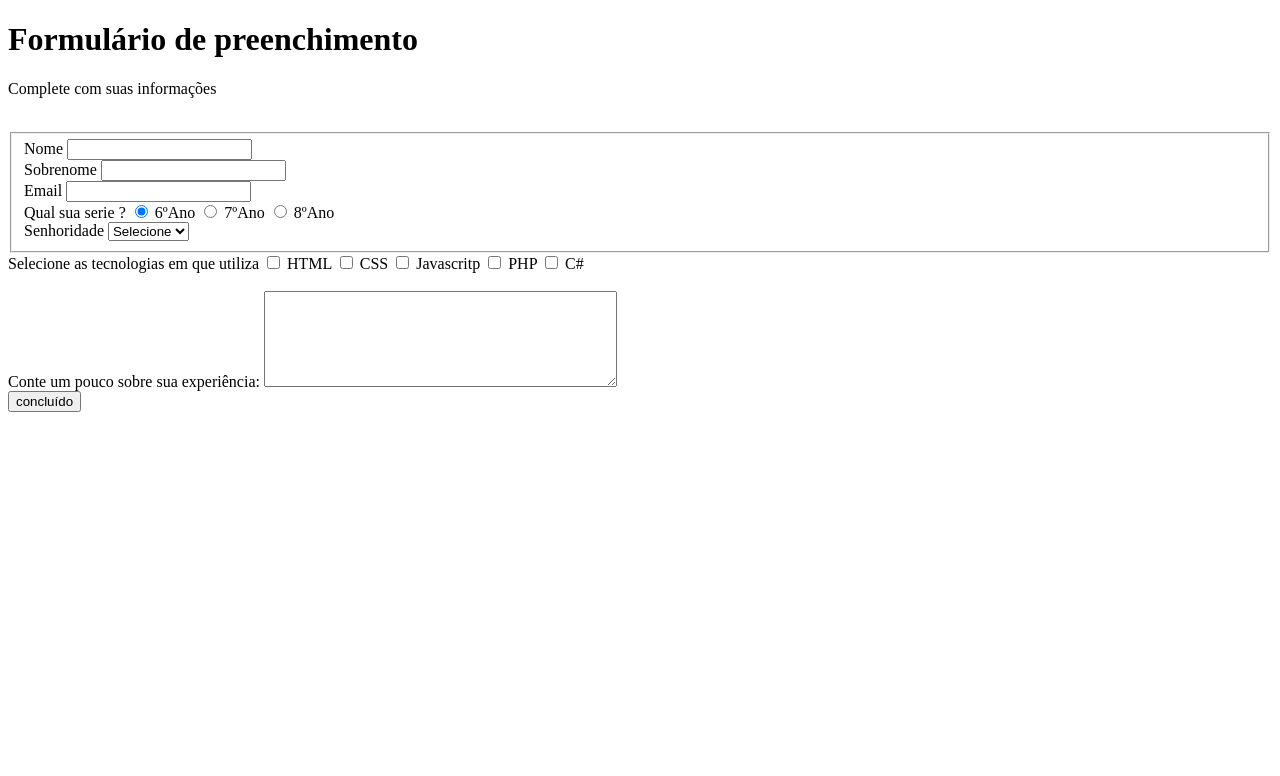
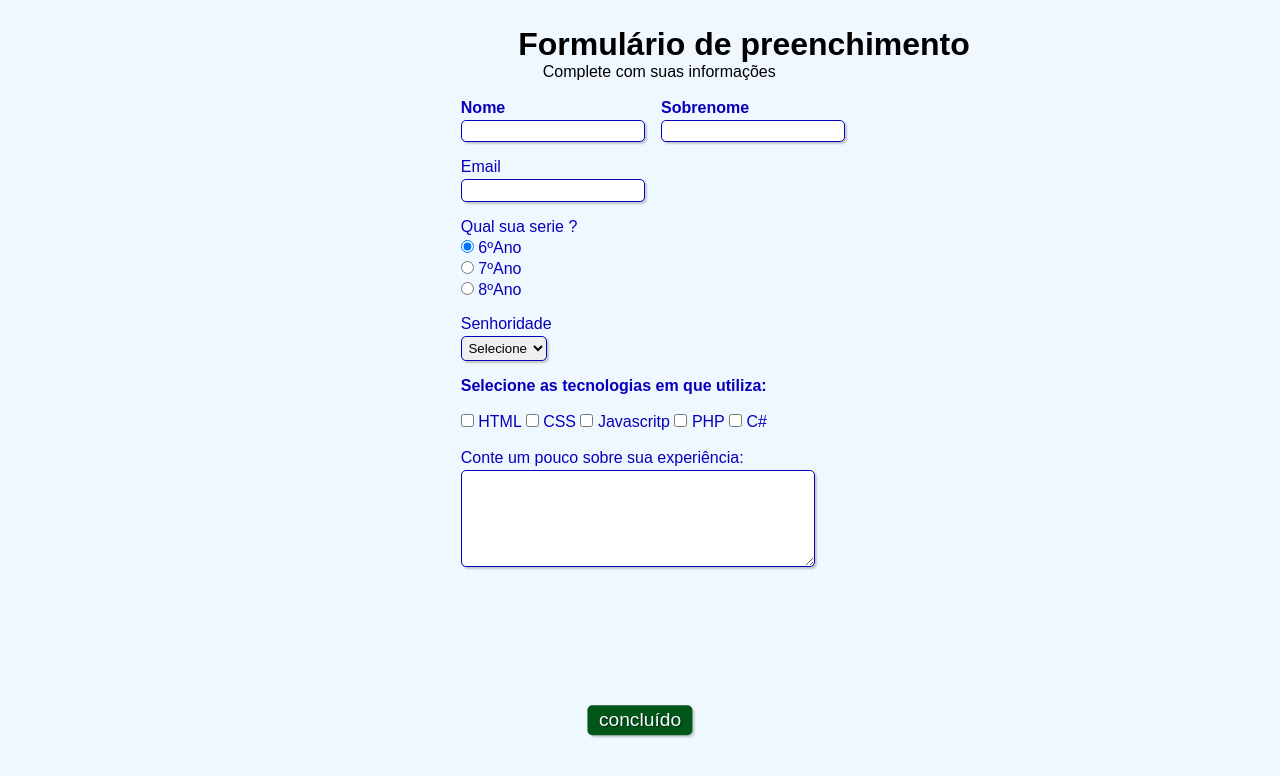
Before and after one commit to Erickgtn/Formulario, a plain HTML site: page index.html in a window 1280 px wide. Drawn offline with Linux system fonts and the light colour scheme.

Commit message:
Finalização dos estilos no css

```diff
--- a/estilo.css
+++ b/estilo.css
@@ -1,3 +1,81 @@
-.tituloPrincipal{
-    background: #0000ff;
+*{
+    margin: 0;
+    padding: 0;
 }
+#titulo{
+    font-family: sans-serif;
+    color: #000000;
+    margin-left: 7%;
+}
+#subtitulo{
+    font-family: sans-serif;
+    color: #000000;
+    margin-left: 10%;
+}
+fieldset{
+    border: 0;
+}
+body{
+    background-color: #f0f8ff;
+    font-family: sans-serif;
+    font-size: 1em;
+    color: #0600ba;
+    margin-left: 36%;
+    margin-top: 2%;
+    justify-content: center;
+}
+input,select,textarea,button{
+    border-radius: 5px;
+}
+.campo{
+    margin-bottom: 1em;
+}
+.campo label{
+    margin-bottom: 0.2em;
+    color:  #0600ba;
+    display: block;
+}
+fieldset.grupo .campo{
+    float: left;
+    margin-right: 1em;
+}
+.campo input[type="text"], .campo input[type="email"], .campo select, .campo textarea{
+    padding: 0.2em;
+    border: 1px solid #0600ba;
+    box-shadow: 2px 2px 2px rgb(0,0,0,0.2);
+    display: block;
+}
+
+.campo select option{
+    padding-left: 1em;
+}
+
+.campo input:focus, .campo select:focus textarea:focus{
+    background: #e0e0f8;
+}
+.botao{
+    font-size: 1.2em;
+    background:  #015619;
+    border: 0;
+    margin-bottom: 1em;
+    color:#ffffff;
+    padding: 0.2em 0.6em;
+    box-shadow: 2px 2px 2px rgba(0,0,0,0.2);
+    text-shadow: 1px 1px 1px rgba(0,0,0,0.5) ;
+    position: absolute;
+    top: 90%;
+    left: 50%;
+    margin-right: -50%;
+    transform: translate(-50%,-50%);
+}
+.botao:hover{
+    background: #ccbbff;
+    box-shadow: inset 2px 2px 2px rgb(0,0,0,0.2);
+    text-shadow: nome;
+}
+.botao select{
+    cursor: pointer;
+}
+#check{
+    display: inline-block;
+}
--- a/index.html
+++ b/index.html
@@ -2,31 +2,32 @@
 <html lang="pt-br">
     <head>
         <meta charset="UTF-8">
+        <link rel="stylesheet" type="text/css" href="estilo.css" media="screen">
         <title>Formulario</title>
     </head>
     <body>
 
         <div>
-            <h1 class="tituloPrincipal">Formulário de preenchimento</h1>
-            <p> Complete com suas informações</p>
+            <h1 id="titulo">Formulário de preenchimento</h1>
+            <p id="subtitulo"> Complete com suas informações</p>
             <br>
         </div>
         <form>
-            <fieldset>
-                <div>
-                    <label>Nome</label>
-                    <input type="text", nome="nome", id="nome">
+            <fieldset class="grupo">
+                <div class="campo">
+                    <label for="nome"><strong> Nome</strong></label>
+                    <input type="text", nome="nome", id="nome", required>
                 </div>
-                <div>
-                    <label>Sobrenome</label>
-                    <input type="text", sobrenome="sobrenome", id="sobrenome">
+                <div class="campo">
+                    <label for="sobrenome"><strong> Sobrenome</strong></label>
+                    <input type="text", sobrenome="sobrenome", id="sobrenome", required>
                 </div>
-
-                <div>
-                    <label>Email</label>
-                    <input type="email" nome="email" id="email">
+            </fieldset>
+                <div class="campo">
+                    <label for="sobrenome">Email</label>
+                    <input type="email" nome="email" id="email" required>
                 </div>
-                <div>
+                <div class="campo">
                     <label>Qual sua serie ? </label>
                     <label>
                         <input type="radio" nome="serie" value="6ºAno" checked> 6ºAno
@@ -38,7 +39,7 @@
                         <input type="radio" nome="serie" value="8ºAno"> 8ºAno
                     </label>
                 </div>
-                <div>
+                <div class="campo">
                     <label>Senhoridade</label>
                     <select id="senhoridade">
                         <option selected disabled value="">Selecione</option>
@@ -47,9 +48,9 @@
                         <option>Sênior</option>
                     </select>
                 </div>
-            </fieldset>
-            <div>
-                <label>Selecione as tecnologias em que utiliza</label>
+            <fieldset class="grupo">
+                <div id="check">
+                    <label><strong> Selecione as tecnologias em que utiliza:</strong></label><br><br>
                     <input type="checkbox" id="tecnologia1" nome="tecnologia1" value="HTML">
                     <label for="tecnologia1">HTML</label>
                     <input type="checkbox" id="tecnologia2" nome="tecnologia2" value="CSS">
@@ -61,12 +62,13 @@
                     <input type="checkbox" id="tecnologia5" nome="tecnologia5" value="C#">
                     <label for="tecnologia5 ">C#</label>
                 </div>
-            <div>
+            </fieldset>
+            <div class="campo">
                 <br>
                 <label>Conte um pouco sobre sua experiência:</label>
                 <textarea rows="6" style="width: 26em" id="experiencia" nome="experiencia"></textarea>
             </div>
-            <button type="submit">concluído</button>
+            <button class="botao" type="submit">concluído</button>
         </form>
     </body>
 </html>
```
Lines whose indentation alone changed are shown as unchanged.
